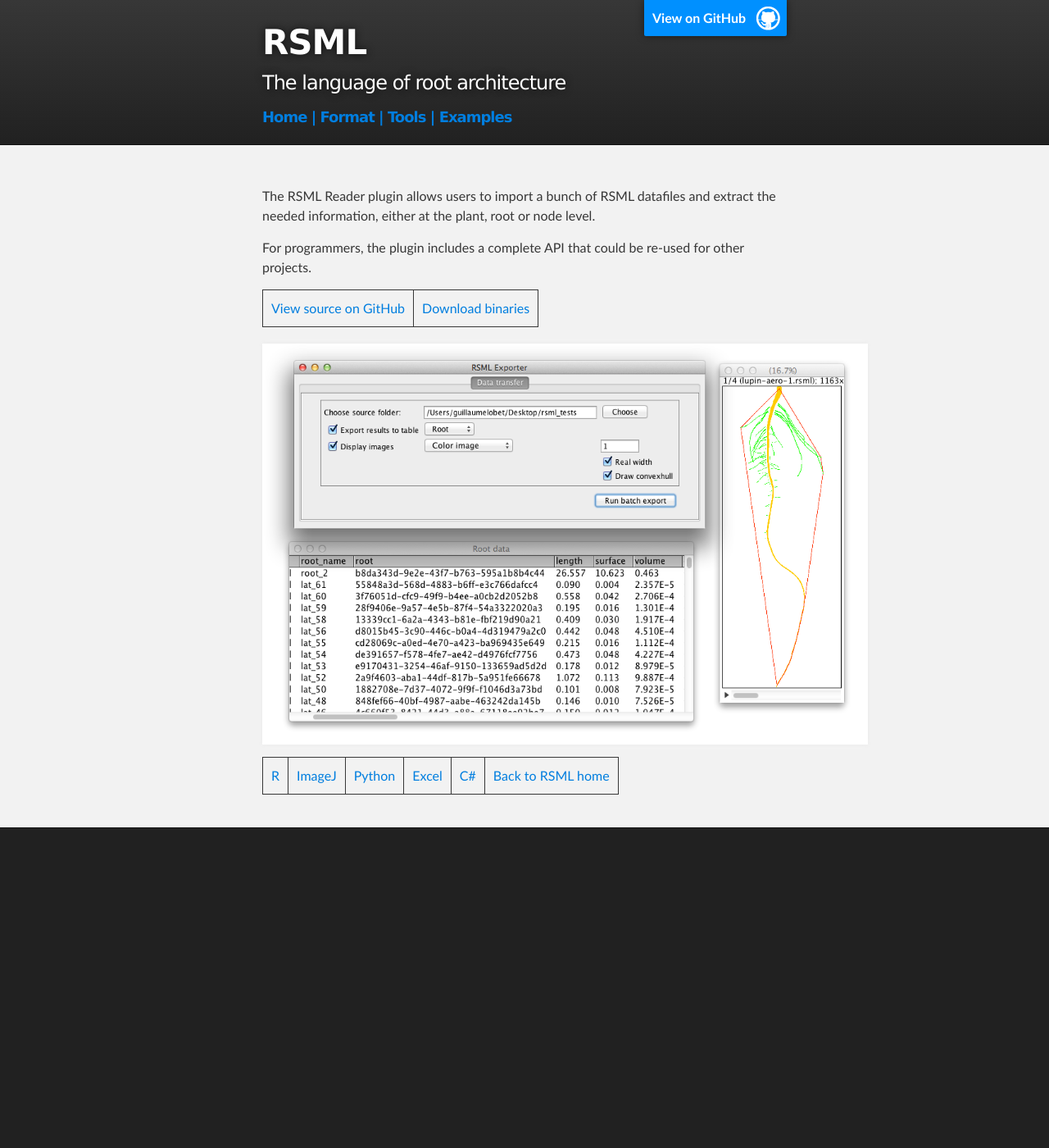
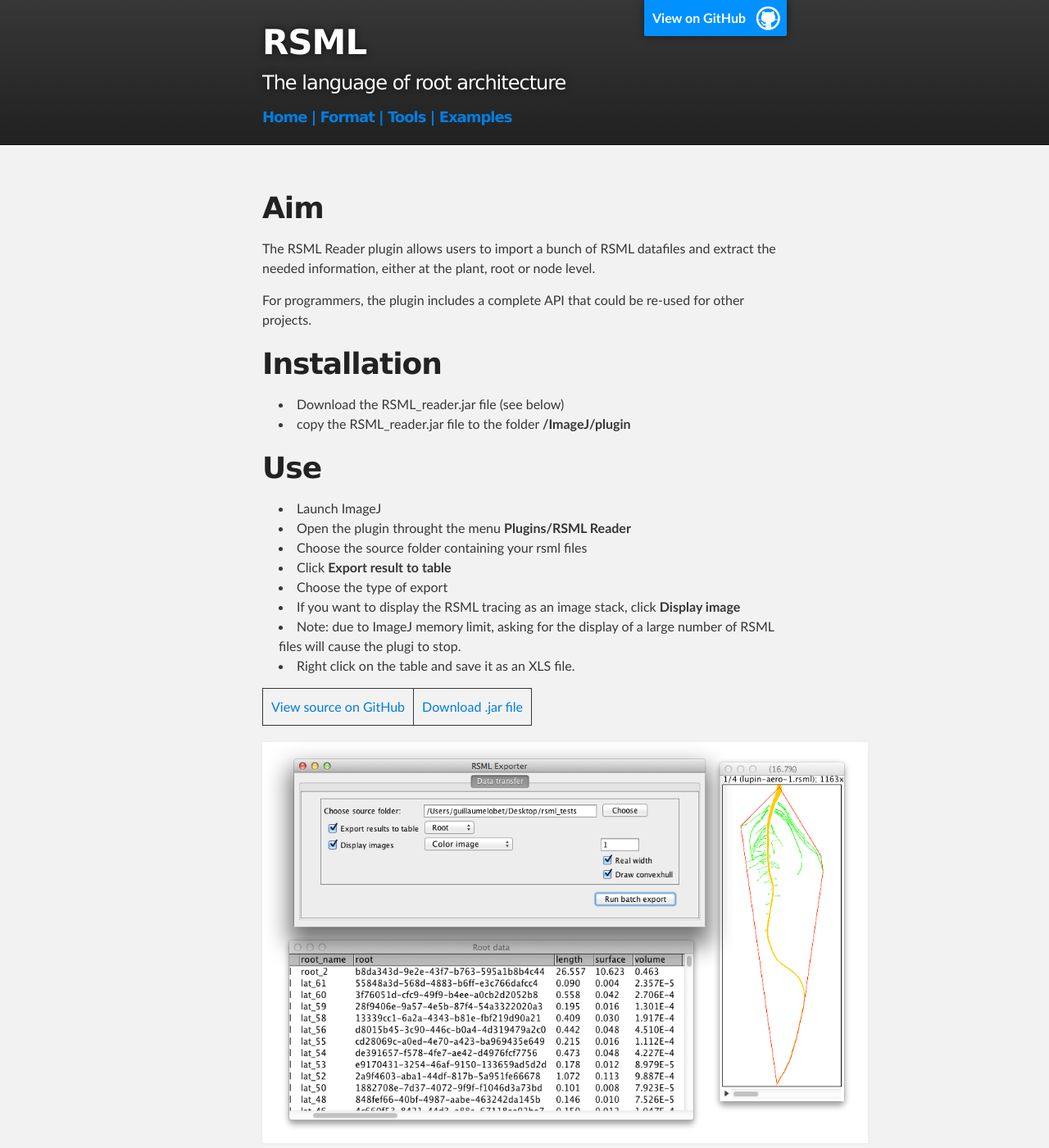
Before and after one commit to RootSystemML/RootSystemML.github.io, a Jekyll site: the page built from tools/imagej_rsml.md, in a window 1280 px wide and 1400 px high. Shown: the whole window at 82% size. Built offline with Jekyll 4.4.1, drawn with Linux system fonts in a browser that asks for light colours.

Commit message:
added information about the plugin

```diff
--- a/tools/imagej_rsml.md
+++ b/tools/imagej_rsml.md
@@ -3,12 +3,29 @@
 layout: default
 ---
 
-
+# Aim
 The RSML Reader plugin allows users to import a bunch of RSML datafiles and extract the needed information, either at the plant, root or node level.
 
 For programmers, the plugin includes a complete API that could be re-used for other projects.
 
-[View source on GitHub](https://github.com/RootSystemML/RSML-conversion-tools/tree/master/imagej) | [Download binaries](https://github.com/RootSystemML/RSML-conversion-tools/blob/master/imagej/bin/RSML_reader.jar?raw=true)
+# Installation
+
+- Download the RSML_reader.jar file (see below)
+- copy the RSML_reader.jar file to the folder **/ImageJ/plugin**
+
+# Use
+
+- Launch ImageJ
+- Open the plugin throught the menu **Plugins/RSML Reader**
+- Choose the source folder containing your rsml files
+- Click **Export result to table**
+- Choose the type of export
+- If you want to display the RSML tracing as an image stack, click **Display image**
+ - Note: due to ImageJ memory limit, asking for the display of a large number of RSML files will cause the plugi to stop.
+- Right click on the table and save it as an XLS file.
+
+
+[View source on GitHub](https://github.com/RootSystemML/RSML-conversion-tools/tree/master/imagej) | [Download .jar file](https://github.com/RootSystemML/RSML-conversion-tools/blob/master/imagej/bin/RSML_reader.jar?raw=true)
 
 [![ImageJ RSML Reader](/images/imagej_rsml.png)](/images/imagej_rsml.png)
 
```
